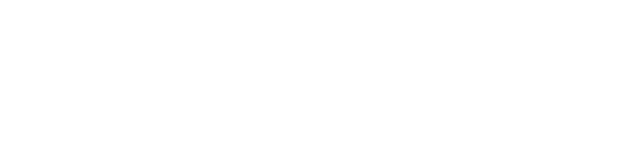
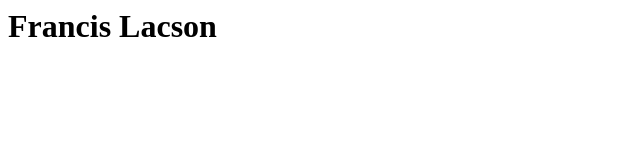
Before and after one commit to francislcsn/francislcsn.github.io, a plain HTML site: page index.html in a window 1280 px wide. Shown: the whole page, without its empty margins (0-640 px from the left). Drawn offline with Linux system fonts and the light colour scheme.

Commit message:
Added Body

```diff
--- a/index.html
+++ b/index.html
@@ -4,4 +4,7 @@
         Francis
     </title>
 </head>
+<body>
+    <h1> Francis Lacson</h1>
+</body>
 </html>
```
